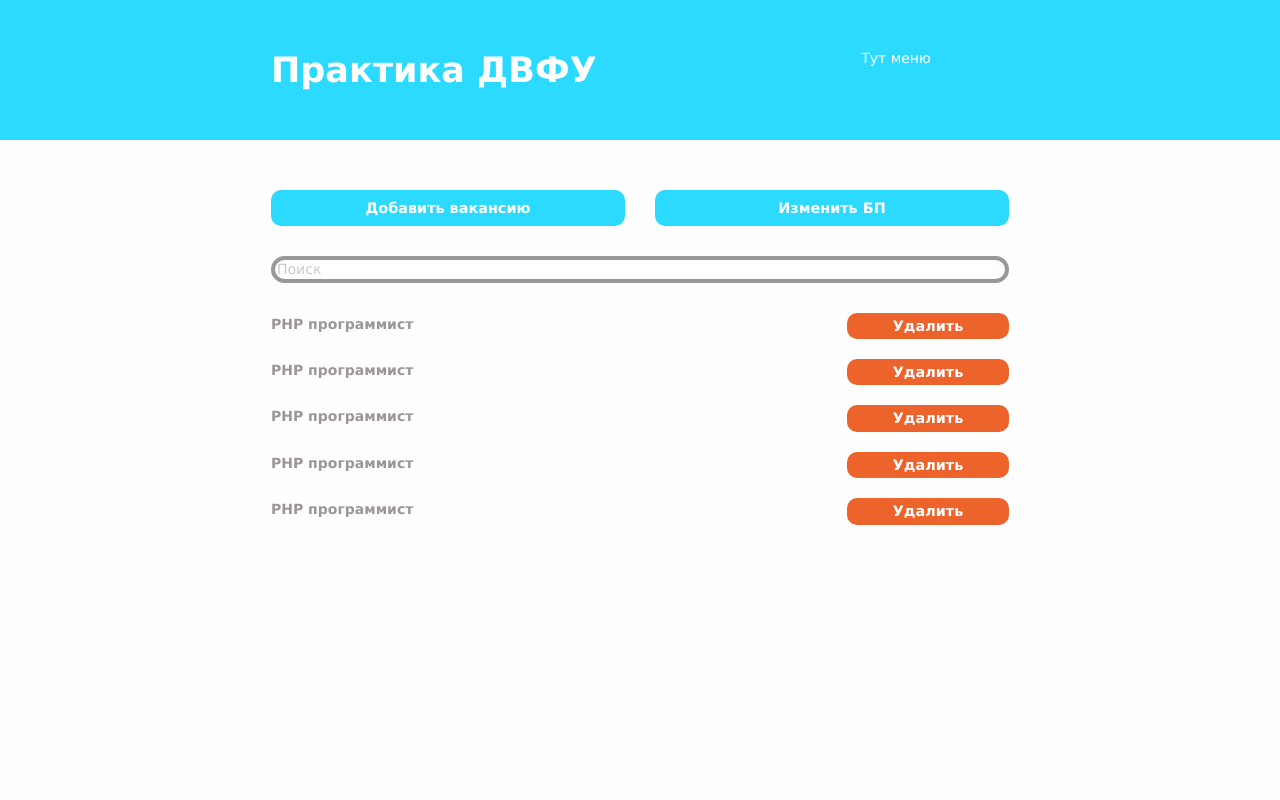
After one commit to VeraPS/practice, a PHP site: page /BP-personalProfile.html in a window 1280 px wide. The commit adds this page. Run offline with PHP 8.4, Linux system fonts and the light colour scheme.

Commit message:
BP – Personal Profile

```diff
--- /dev/null
+++ b/BP-personalProfile.html
@@ -0,0 +1,102 @@
+<html>
+    <header>
+        <meta charset="utf-8">
+        <meta http-equiv="x-ua-compatible" content="ie=edge">
+        <meta http-equiv="Content-Type" content="text/html; charset=utf8">
+        <meta name="viewport" content="width=device-width, initial-scale=1.0">
+        <title>Foundation for Sites</title>
+        <link rel="stylesheet" href="css/foundation.css">
+        <link rel="stylesheet" href="css/app.css">
+        <link href="css/style.css" rel="stylesheet">
+    </header>
+    <body>
+        <div class="header">
+            <div class="grid-container">
+                <div class="grid-x grid-margin-x">
+                    <div class="small-12 medium-8 large-8 cell header-title">Практика ДВФУ</div>
+                    <div class="small-12 medium-4 large-4 cell header-dropDown">Тут меню</div>
+                </div>
+            </div>
+        </div>
+
+        <div class="grid-container">
+            <div class="grid-x grid-margin-x">
+                <div class="small-12 medium-6 large-6 cell">
+                    <a class="font_bold font_white">
+                        <div class="button button_blue button_radius button-padding button-margin">Добавить вакансию</div>
+                    </a>
+                </div>
+                <div class="small-12 medium-6 large-6 cell">
+                    <a class="font_bold font_white">
+                        <div class="button button_blue button_radius button-padding button-margin">Изменить БП</div>
+                    </a>
+                </div>
+            </div>
+        </div>
+
+        <div class="grid-container">
+            <input class="vacant-search" placeholder="Поиск">
+        </div>
+
+        <div class="grid-container">
+
+            <div class="grid-x grid-margin-x vacant-row">
+                <div class="small-12 medium-9 large-9 cell">
+                    <p class="font_bold font_gray">PHP программист</p>
+                </div>
+                <div class="small-12 medium-3 large-3 cell ">
+                    <a class="font_bold font_white">
+                        <div class="button button_red button_radius">Удалить</div>
+                    </a>
+                </div>
+            </div>
+
+            <div class="grid-x grid-margin-x vacant-row">
+                <div class="small-12 medium-9 large-9 cell">
+                    <p class="font_bold font_gray">PHP программист</p>
+                </div>
+                <div class="small-12 medium-3 large-3 cell ">
+                    <a class="font_bold font_white">
+                        <div class="button button_red button_radius">Удалить</div>
+                    </a>
+                </div>
+            </div>
+
+            <div class="grid-x grid-margin-x vacant-row">
+                <div class="small-12 medium-9 large-9 cell">
+                    <p class="font_bold font_gray">PHP программист</p>
+                </div>
+                <div class="small-12 medium-3 large-3 cell ">
+                    <a class="font_bold font_white">
+                        <div class="button button_red button_radius">Удалить</div>
+                    </a>
+                </div>
+            </div>
+
+            <div class="grid-x grid-margin-x vacant-row">
+                <div class="small-12 medium-9 large-9 cell">
+                    <p class="font_bold font_gray">PHP программист</p>
+                </div>
+                <div class="small-12 medium-3 large-3 cell ">
+                    <a class="font_bold font_white">
+                        <div class="button button_red button_radius">Удалить</div>
+                    </a>
+                </div>
+            </div>
+
+
+            <div class="grid-x grid-margin-x vacant-row">
+                <div class="small-12 medium-9 large-9 cell">
+                    <p class="font_bold font_gray">PHP программист</p>
+                </div>
+                <div class="small-12 medium-3 large-3 cell ">
+                    <a class="font_bold font_white">
+                        <div class="button button_red button_radius">Удалить</div>
+                    </a>
+                </div>
+            </div>
+
+        </div>
+
+    </body>
+</html>
--- a/css/style.css
+++ b/css/style.css
@@ -6,6 +6,8 @@
   .button-padding {
     padding-top: 10px;
     padding-bottom: 10px; }
+  .button-margin {
+    margin-bottom: 30px; }
   .button_blue {
     background-color: #2ddaff; }
   .button_red {
--- a/sass/global.sass
+++ b/sass/global.sass
@@ -11,6 +11,8 @@ $declineColor: rgb(237, 99, 44)
     &-padding
         padding-top: 10px
         padding-bottom: 10px
+    &-margin
+        margin-bottom: 30px
     &_blue
         background-color: $mainColor
     &_red
```
Also changed, not shown: 1 other file.
